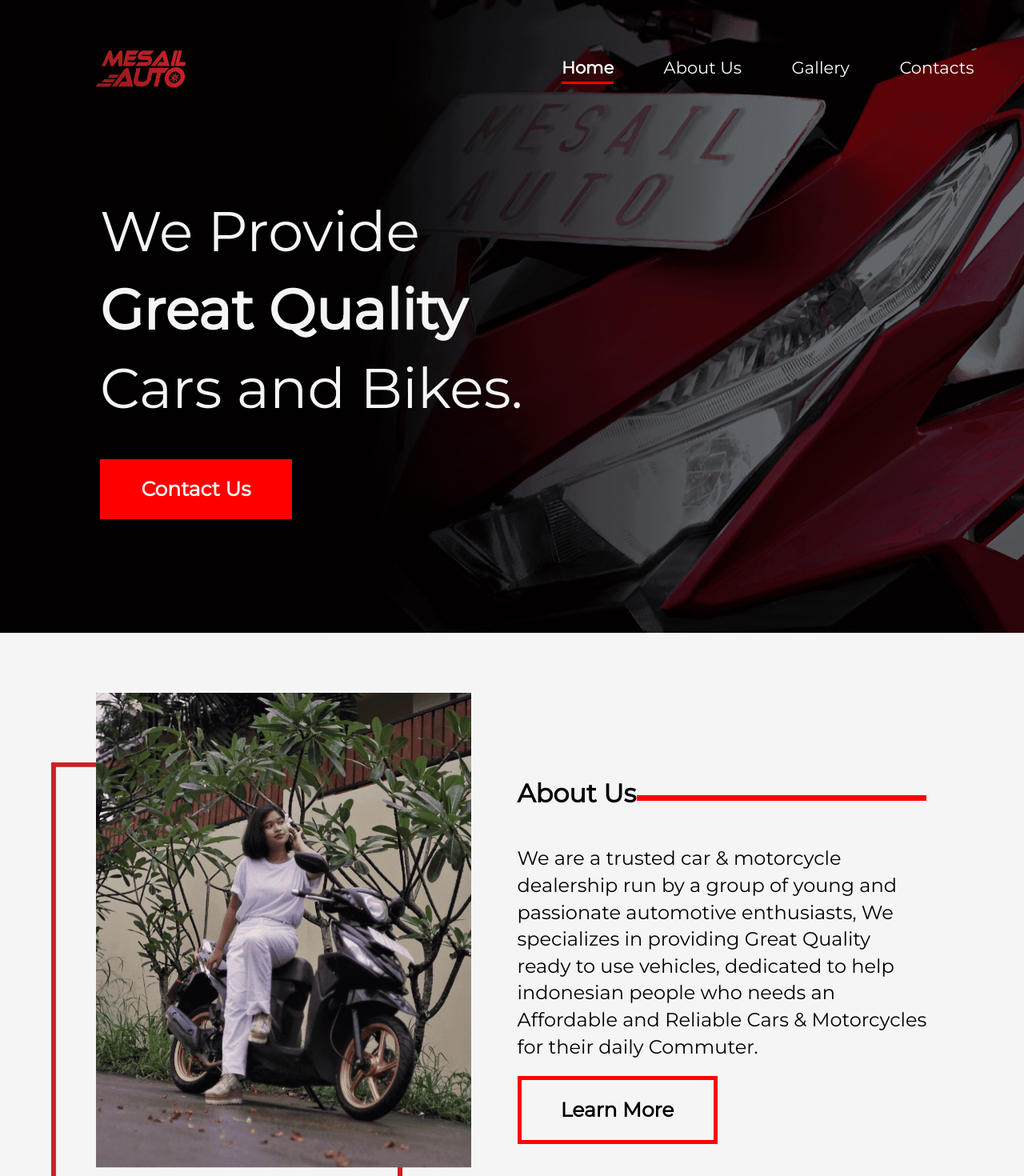
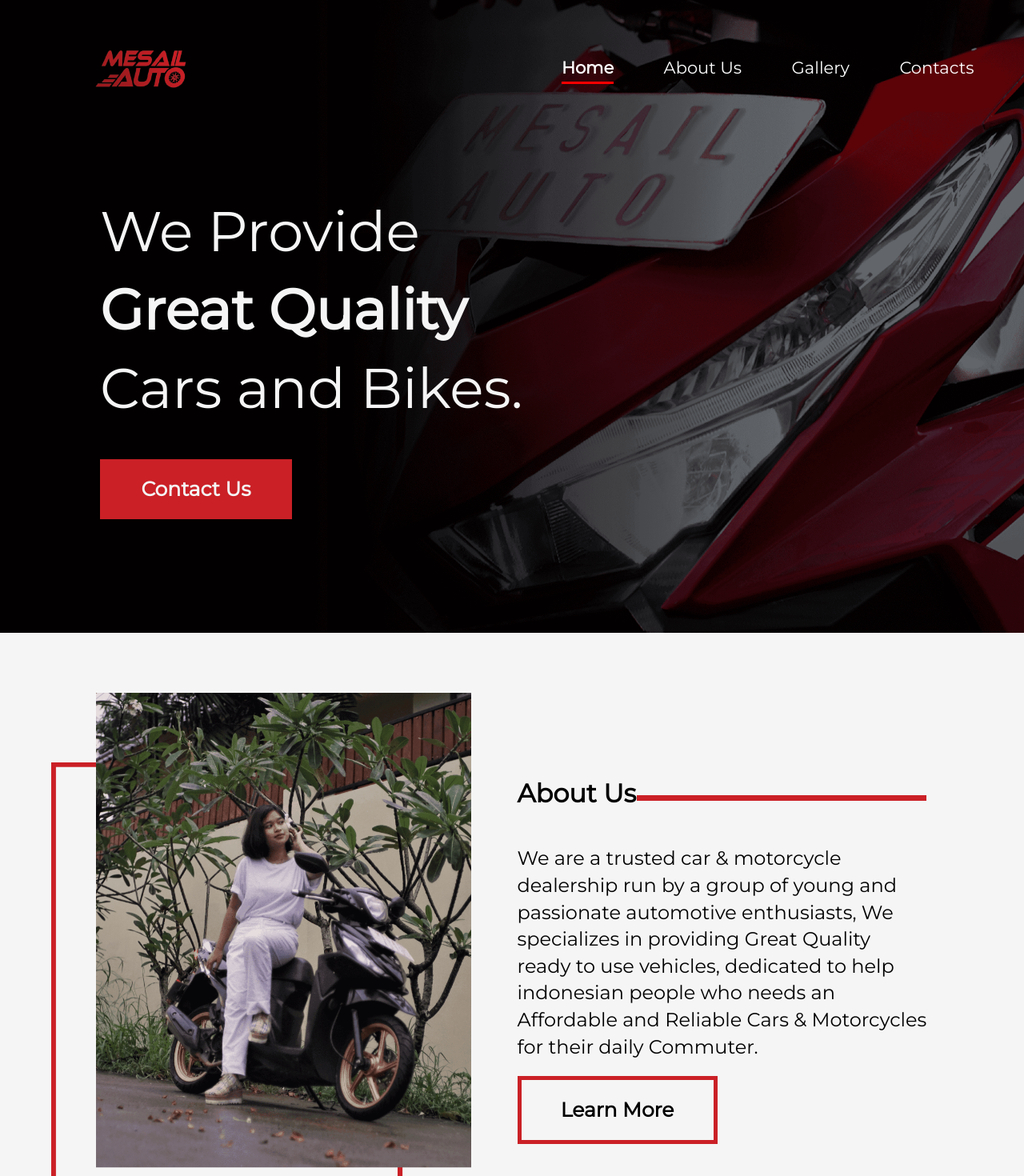
Before and after one commit to darel919/mesail-auto, a Vue app: page /#/ in a window 1280 px wide. Shown: the top 1470 px of the page at 80% size. Built offline with nearby package versions, Linux system fonts and the light colour scheme.

Commit message:
change red to #CA2026

```diff
--- a/src/App.vue
+++ b/src/App.vue
@@ -23,8 +23,10 @@ export default {
   -moz-osx-font-smoothing: grayscale;
   text-align: center;
   color: white;
+
 }
 body, html, #app {
+  scroll-behavior: smooth;
   margin:0;
   padding:0;
   background:rgb(20, 20, 20);
--- a/src/components/navbar.vue
+++ b/src/components/navbar.vue
@@ -5,7 +5,7 @@
     </div>
     <div class="navbar-navigation">
         <router-link to ="/"><h2>Home</h2></router-link>
-        <router-link to ="/about"><h2>About Us</h2></router-link>
+        <a href="#about"><h2>About Us</h2></a>
         <router-link to ="/gallery"><h2>Gallery</h2></router-link>
         <router-link to ="/contacts"><h2>Contacts</h2></router-link>
     </div>
--- a/src/views/Home.vue
+++ b/src/views/Home.vue
@@ -12,7 +12,7 @@
       <img src="@/../public/img/Group 5 (2).png"/>
     </div>
 
-    <div class="second-sector">
+    <div id="about" class="second-sector">
       <div class="second-sector-img">
         <img src="@/../public/img/Group 5.png"/>
       </div>
@@ -158,7 +158,7 @@ export default {
   font-weight:lighter;
 }
 .first-sector-btn {
-  background: red;
+  background: #CA2026;
   margin: 30px auto 0 auto;
   padding: 15px 20px 15px 20px;
   width: 175px;
@@ -168,7 +168,7 @@ export default {
 }
 .first-sector-btn:hover {
   background: white;
-  color:Red;
+  color:#CA2026;
   transition: 0.2s;
 }
 .app {
@@ -195,7 +195,7 @@ img {
   justify-content: space-between;
 }
 .second-sector-text-title-line {
-  background: red;
+  background: #CA2026;
   width: 55%;
   height: 7px;
 }
@@ -204,7 +204,7 @@ img {
   text-align: left;
 }
 .second-sector-btn {
-  border: 5px red solid;
+  border: 5px #CA2026 solid;
   width: 150px;
   padding: 10px;
   font-size: 20px;
@@ -213,7 +213,7 @@ img {
   transition:0.3s;
 }
 .second-sector-btn:hover {
-  background: red;
+  background: #CA2026;
   color:whitesmoke;
   transition: 0.3s;
 }
@@ -311,7 +311,7 @@ img {
   font-weight:lighter;
 }
 .first-sector-btn {
-  background: red;
+  background: #CA2026;
   margin-top: 40px;
   padding: 20px 30px 20px 30px;
   width: 180px;
@@ -321,7 +321,7 @@ img {
 }
 .first-sector-btn:hover {
   background: white;
-  color:Red;
+  color:#CA2026;
   transition: 0.2s;
 }
 .second-sector-img img {
@@ -340,7 +340,7 @@ img {
   justify-content: space-between;
 }
 .second-sector-text-title-line {
-  background: red;
+  background: #CA2026;
   width: 95%;
   height: 7px;
   margin-top:10px;
@@ -350,7 +350,7 @@ img {
   text-align: left;
 }
 .second-sector-btn {
-  border: 5px red solid;
+  border: 5px #CA2026 solid;
   width: 200px;
   padding: 20px;
   font-size: 25px;
@@ -359,7 +359,7 @@ img {
   transition:0.3s;
 }
 .second-sector-btn:hover {
-  background: red;
+  background: #CA2026;
   color:whitesmoke;
   transition: 0.3s;
 }
```
Also changed, not shown: 8 other files (tests, documents, lock files or other folders).
